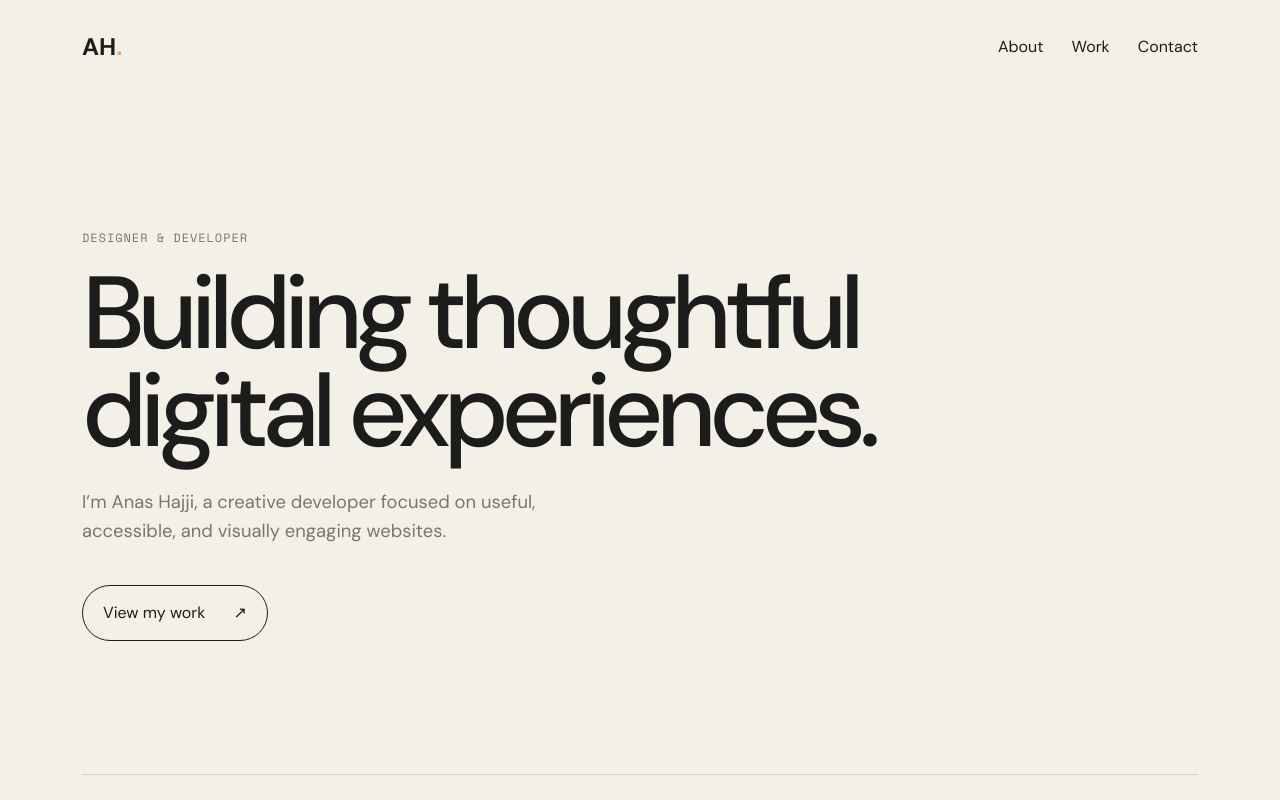
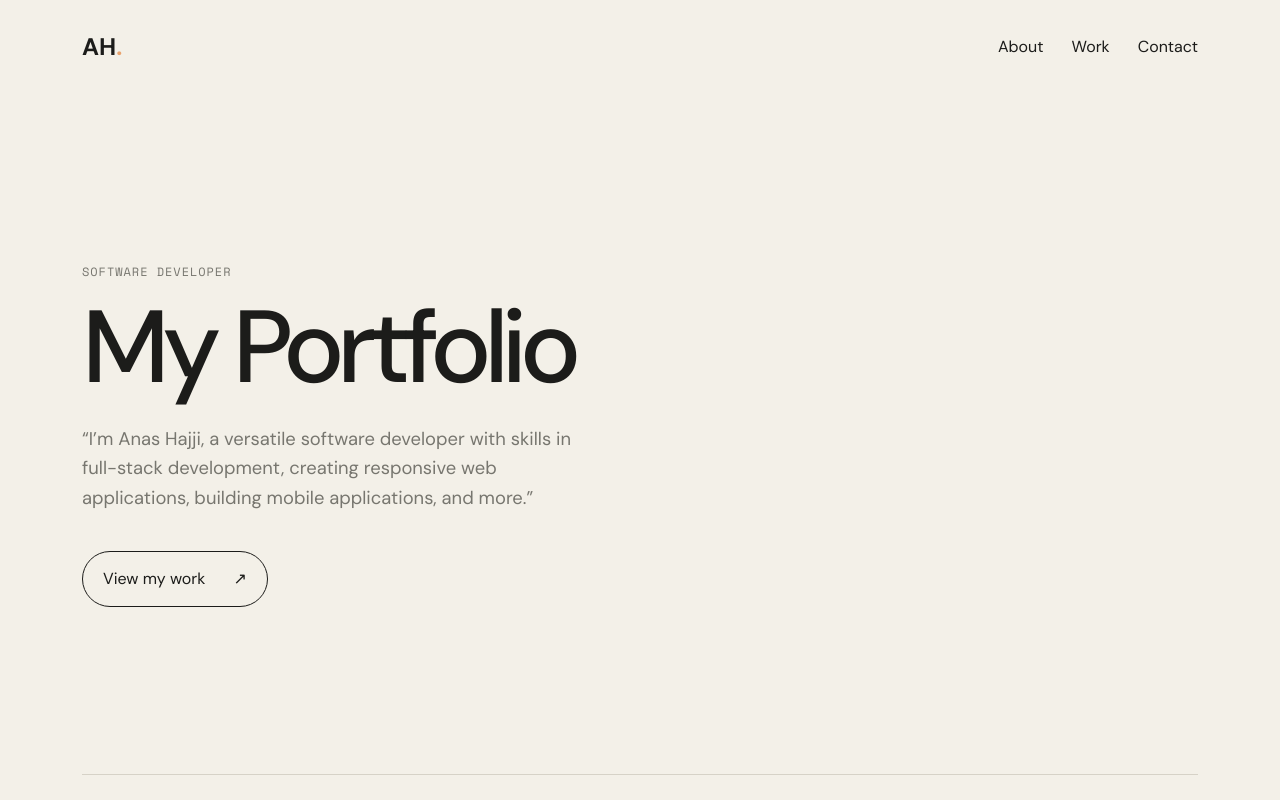
Before and after one commit to hajjia24/hajjia24.github.io, a plain HTML site: page index.html in a window 1280 px wide. Shown: the top 800 px of the page. Drawn offline with nearby package versions, Linux system fonts and the light colour scheme.

Commit message:
Updated 1 file via CloudCannon.

```diff
--- a/index.html
+++ b/index.html
@@ -20,9 +20,9 @@
 
     <main>
         <section class="hero">
-            <p class="eyebrow">Designer &amp; Developer</p>
-            <h1>Building thoughtful digital experiences.</h1>
-            <p class="hero-text">I’m Anas Hajji, a creative developer focused on useful, accessible, and visually engaging websites.</p>
+            <p class="eyebrow">Software Developer</p>
+            <h1>My Portfolio</h1>
+            <p class="hero-text">“I’m Anas Hajji, a versatile software developer with skills in full-stack development, creating responsive web applications, building mobile applications, and more.”</p>
             <a class="button" href="#work">View my work <span>↗</span></a>
         </section>
 
```
